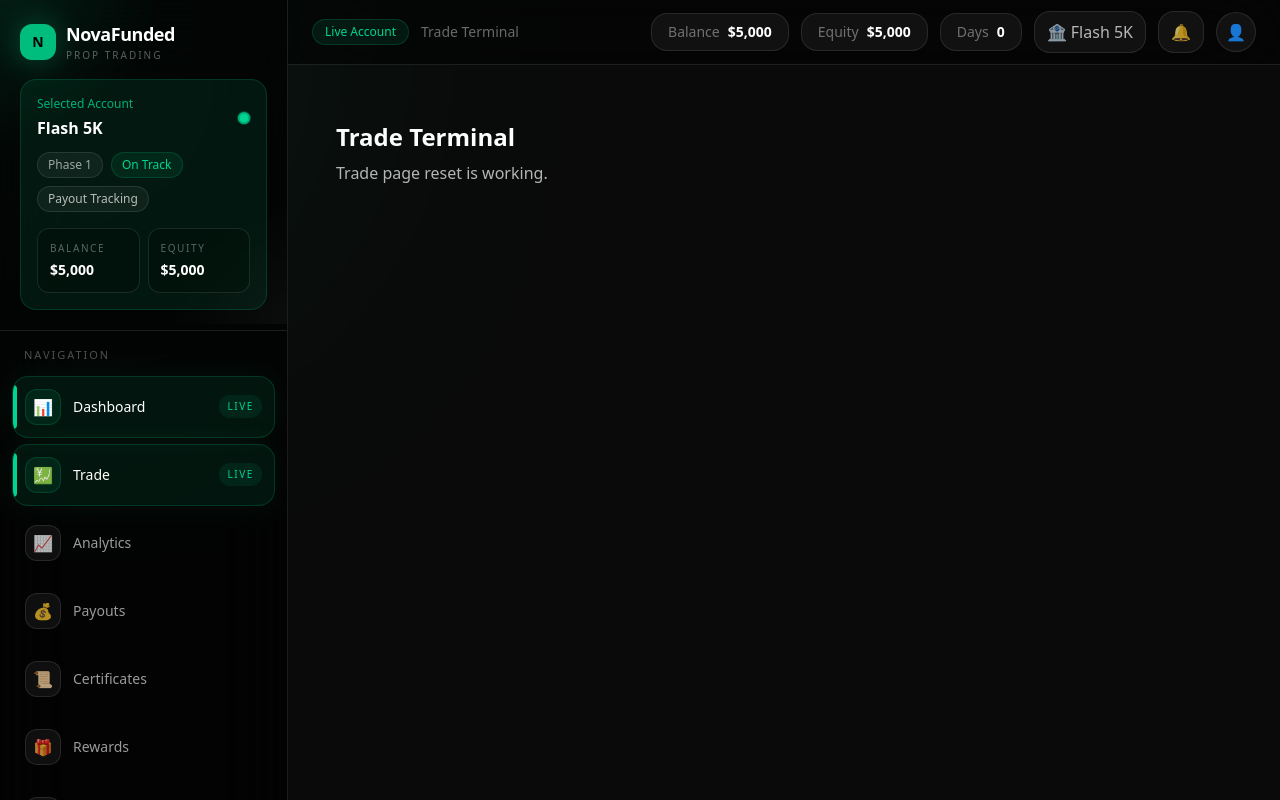
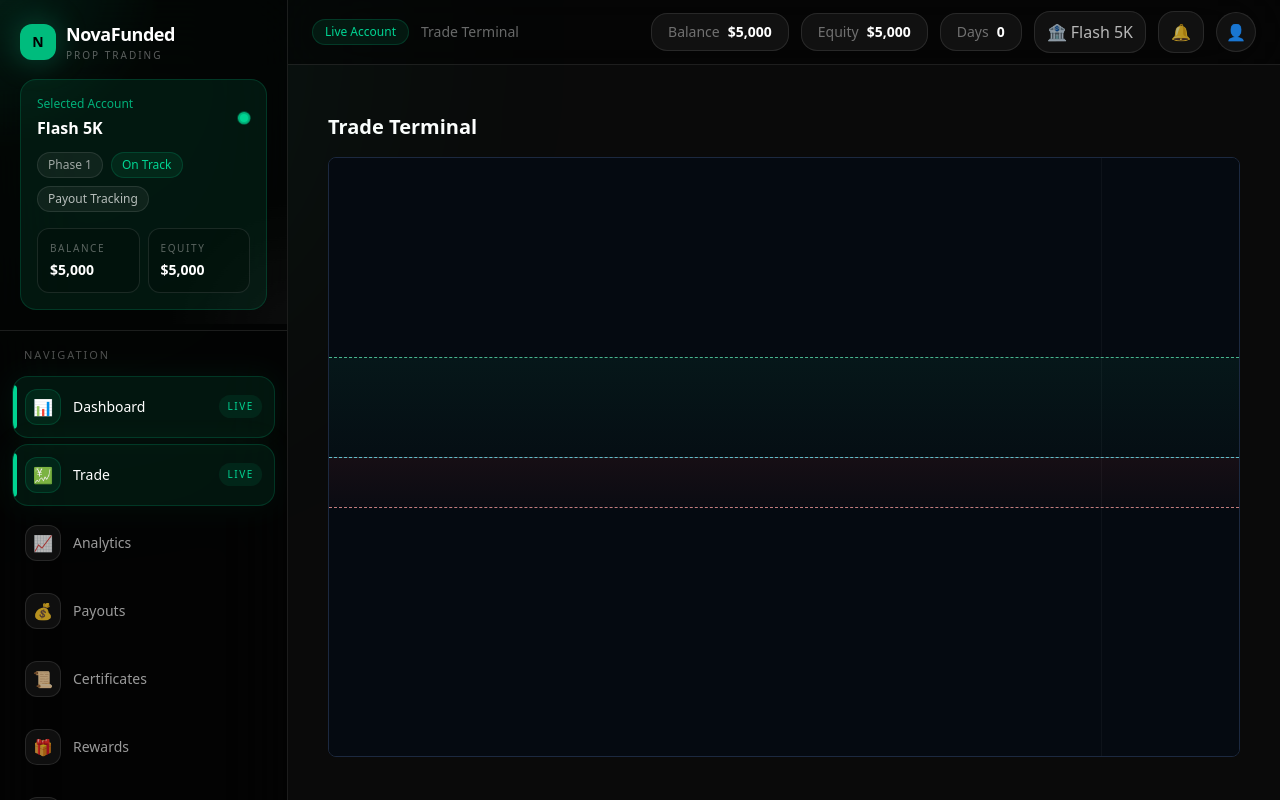
Before and after one commit to novafunded/novafunded, a Next.js app: page /dashboard/trade in a window 1280 px wide. Shown: the top 800 px of the page. Built offline with nearby package versions, Linux system fonts and the light colour scheme.

Commit message:
Rebuild trade terminal base safely

```diff
--- a/app/dashboard/trade/page.tsx
+++ b/app/dashboard/trade/page.tsx
@@ -1,10 +1,30 @@
 "use client"
+
+import TradingViewChart from "@/components/dashboard/TradingViewChart"
+import ChartTradeOverlay from "@/components/dashboard/ChartTradeOverlay"
 
 export default function TradePage() {
   return (
-    <div className="p-6 text-white">
-      <h1 className="text-2xl font-semibold">Trade Terminal</h1>
-      <p className="mt-2 text-white/70">Trade page reset is working.</p>
+    <div className="p-4 space-y-4">
+      <h1 className="text-xl font-semibold text-white">Trade Terminal</h1>
+
+      <div className="relative h-[600px] w-full rounded-lg overflow-hidden border border-[#1c2940]">
+        <TradingViewChart symbol="BTCUSD" />
+
+        <ChartTradeOverlay
+          enabled
+          symbol="BTCUSD"
+          side="buy"
+          orderType="market"
+          livePrice={68000}
+          entry={68000}
+          stopLoss={67500}
+          takeProfit={69000}
+          chartLow={65000}
+          chartHigh={71000}
+          size={1}
+        />
+      </div>
     </div>
   )
 }
--- a/components/dashboard/ChartTradeOverlay.tsx
+++ b/components/dashboard/ChartTradeOverlay.tsx
@@ -24,7 +24,7 @@
 function getLineY(price: number, low: number, high: number) {
   const range = high - low || 1
   const raw = ((high - price) / range) * 100
-  return clamp(raw, 8, 92)
+  return clamp(raw, 7, 93)
 }
 
 export default function ChartTradeOverlay({
@@ -52,7 +52,7 @@
             top: `${Math.min(entryY, takeY)}%`,
             height: `${Math.max(Math.abs(takeY - entryY), 0.7)}%`,
             background:
-              "linear-gradient(180deg, rgba(16,185,129,0.05) 0%, rgba(16,185,129,0.02) 100%)",
+              "linear-gradient(180deg, rgba(16,185,129,0.075) 0%, rgba(16,185,129,0.025) 100%)",
           }}
         />
       ) : null}
@@ -64,13 +64,13 @@
             top: `${Math.min(entryY, stopY)}%`,
             height: `${Math.max(Math.abs(stopY - entryY), 0.7)}%`,
             background:
-              "linear-gradient(180deg, rgba(239,68,68,0.05) 0%, rgba(239,68,68,0.02) 100%)",
+              "linear-gradient(180deg, rgba(239,68,68,0.075) 0%, rgba(239,68,68,0.025) 100%)",
           }}
         />
       ) : null}
 
       <div
-        className="absolute left-0 right-0 border-t border-dashed border-cyan-300/70"
+        className="absolute left-0 right-0 border-t border-dashed border-cyan-300/75"
         style={{ top: `${entryY}%` }}
       />
 
@@ -81,19 +81,19 @@
 
       {stopY !== null ? (
         <div
-          className="absolute left-0 right-0 border-t border-dashed border-red-300/70"
+          className="absolute left-0 right-0 border-t border-dashed border-red-300/75"
           style={{ top: `${stopY}%` }}
         />
       ) : null}
 
       {takeY !== null ? (
         <div
-          className="absolute left-0 right-0 border-t border-dashed border-emerald-300/70"
+          className="absolute left-0 right-0 border-t border-dashed border-emerald-300/75"
           style={{ top: `${takeY}%` }}
         />
       ) : null}
 
-      <div className="absolute inset-y-0 right-[8.4rem] w-px bg-white/[0.045]" />
+      <div className="absolute inset-y-0 right-[8.55rem] w-px bg-white/[0.04]" />
     </div>
   )
 }
```
